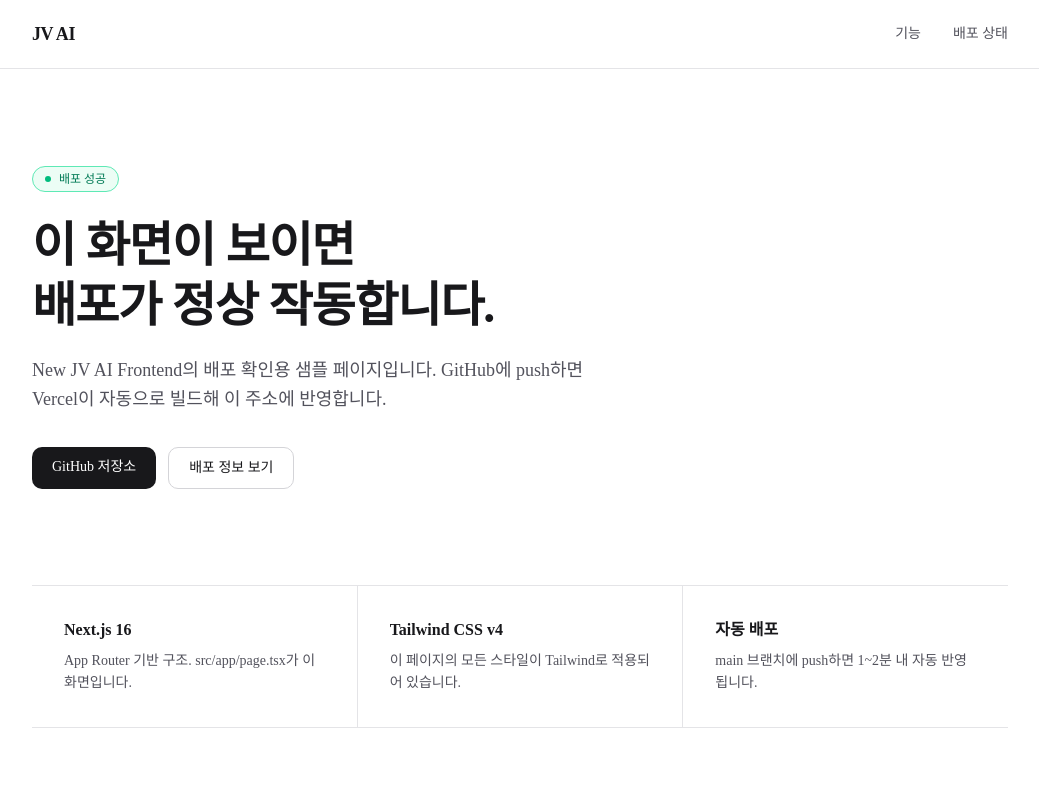
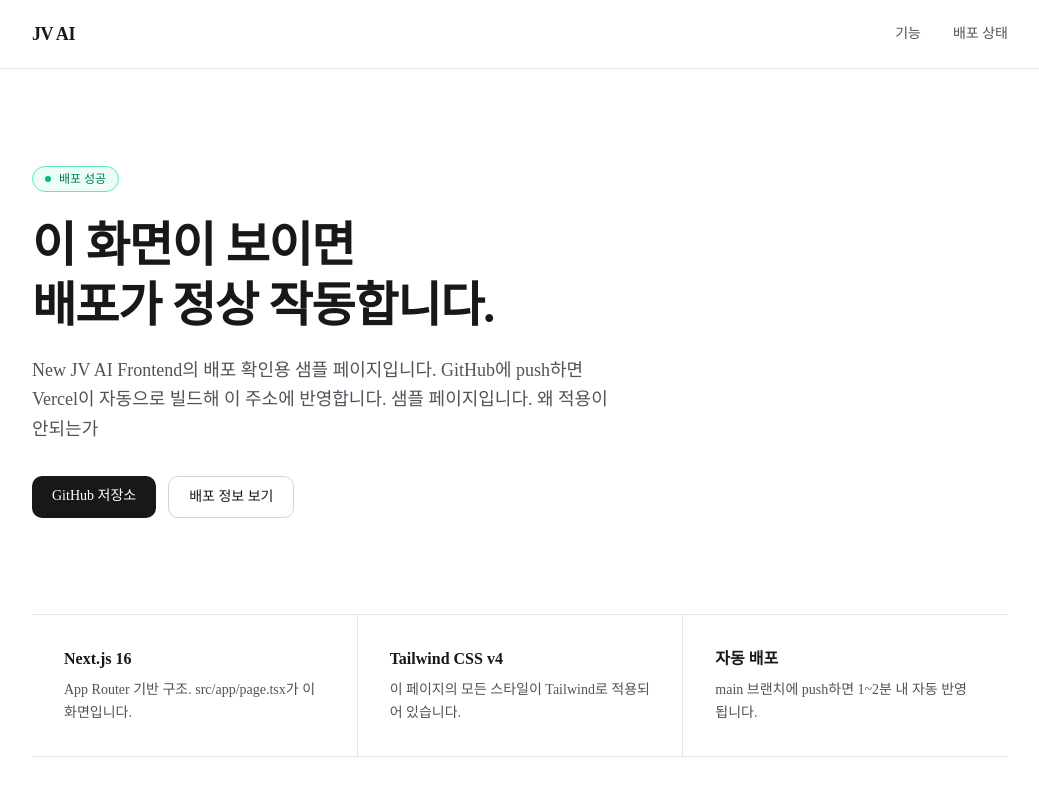
Before and after one commit to myscully/New-jvai-frontend, a Next.js app: page / in a window 1280 px wide. Shown: the top 791 px of the page, without its empty margins (120-1159 px from the left). Built offline with nearby package versions, Linux system fonts and the light colour scheme.

Commit message:
텍스트수정

```diff
--- a/src/app/page.tsx
+++ b/src/app/page.tsx
@@ -28,7 +28,7 @@ export default function Home() {
           </h1>
           <p className="mt-5 max-w-xl text-lg leading-relaxed text-zinc-600 dark:text-zinc-400">
             New JV AI Frontend의 배포 확인용 샘플 페이지입니다. GitHub에 push하면
-            Vercel이 자동으로 빌드해 이 주소에 반영합니다.
+            Vercel이 자동으로 빌드해 이 주소에 반영합니다. 샘플 페이지입니다. 왜 적용이 안되는가
           </p>
           <div className="mt-8 flex flex-wrap gap-3">
             <a
```
